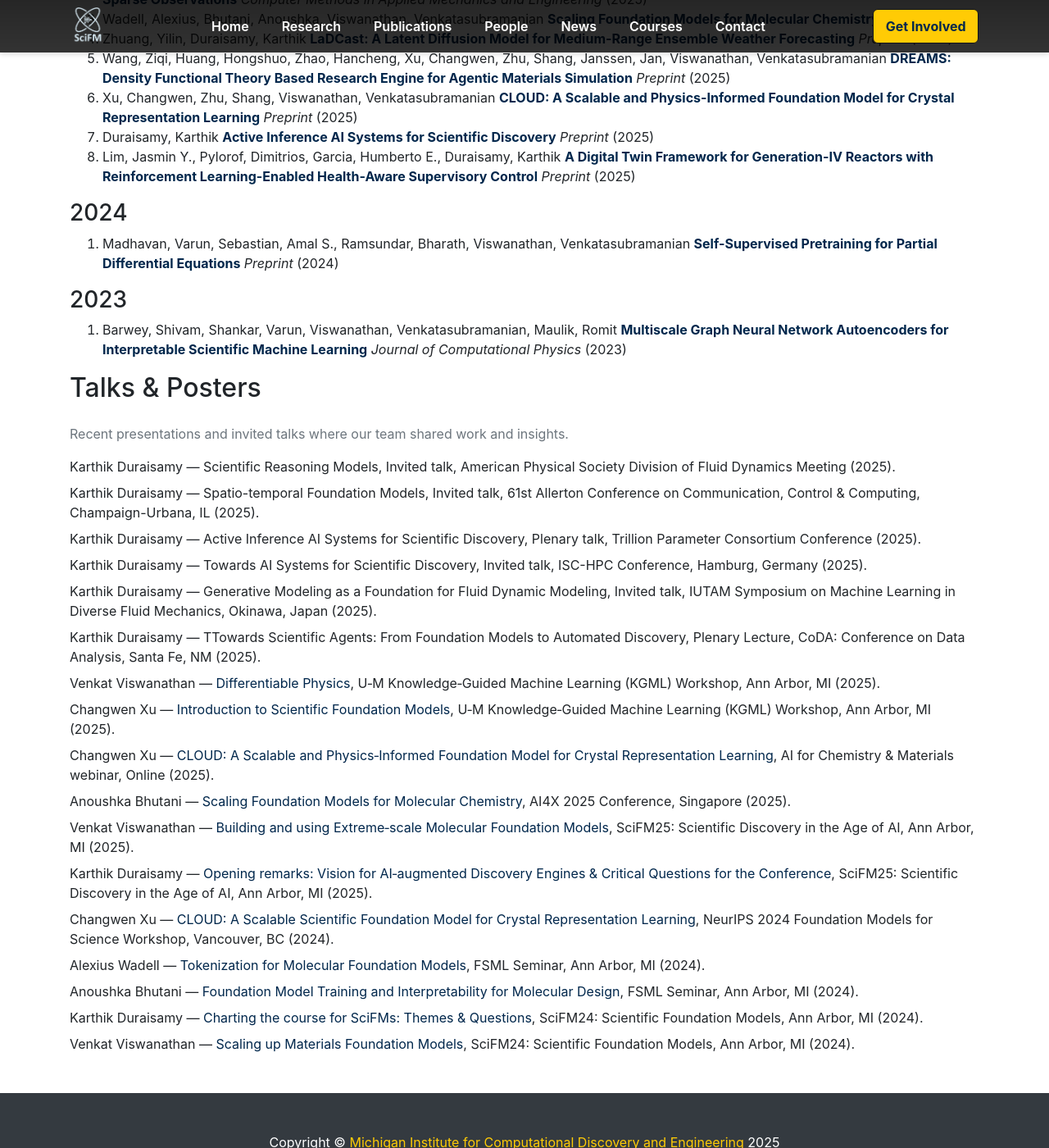
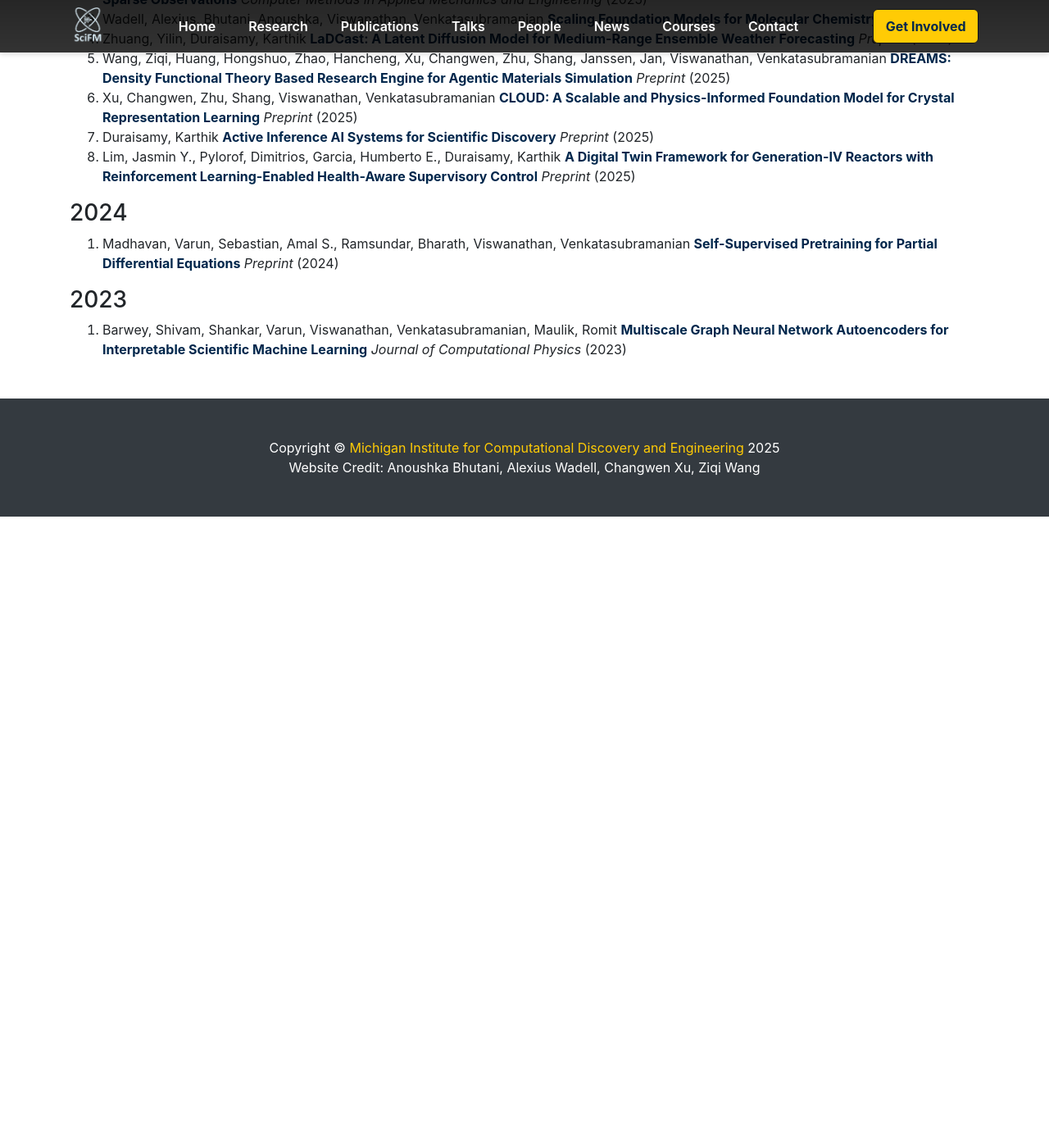
Before and after one commit to scifm/scifm.github.io, a Jekyll site: the page built from publications.html, in a window 1280 px wide and 1400 px high, scrolled down 429 px. Shown: the whole window at 82% size. Built offline with Jekyll 4.4.1, drawn with Linux system fonts in a browser that asks for light colours; nearby versions of some CDN libraries; after the commit the page ends 1059 px from its top, so only the background shows below that.

Commit message:
seperate talks page

```diff
--- a/_data/menu.yml
+++ b/_data/menu.yml
@@ -6,6 +6,9 @@
 
  - title: Publications
    link: /publications/
+
+ - title: Talks
+   link: /talks/
 
  - title: People
    link: /team/
--- a/publications.html
+++ b/publications.html
@@ -27,28 +27,3 @@
     {% endfor %}
   </ol>
 {% endfor %}
-
-
-<h2> Talks & Posters </h2>
-
-<p class="text-muted mb-3 mt-4">Recent presentations and invited talks where our team shared work and insights.</p>
-
-<ul class="list-unstyled">
-  <li class="mb-2">Karthik Duraisamy — Scientific Reasoning Models, Invited talk, American Physical Society Division of Fluid Dynamics Meeting (2025).</li>
-  <li class="mb-2">Karthik Duraisamy — Spatio-temporal Foundation Models, Invited talk, 61st Allerton Conference on Communication, Control & Computing, Champaign-Urbana, IL (2025).</li>
-  <li class="mb-2">Karthik Duraisamy — Active Inference AI Systems for Scientific Discovery, Plenary talk, Trillion Parameter Consortium Conference (2025).</li>
-  <li class="mb-2">Karthik Duraisamy — Towards AI Systems for Scientific Discovery, Invited talk, ISC-HPC Conference, Hamburg, Germany (2025).</li>
-  <li class="mb-2">Karthik Duraisamy — Generative Modeling as a Foundation for Fluid Dynamic Modeling, Invited talk, IUTAM Symposium on Machine Learning in Diverse Fluid Mechanics, Okinawa, Japan (2025).</li>
-  <li class="mb-2">Karthik Duraisamy — TTowards Scientific Agents: From Foundation Models to Automated Discovery, Plenary Lecture, CoDA: Conference on Data Analysis, Santa Fe, NM (2025).</li>
-  <li class="mb-2">Venkat Viswanathan — <a href="https://midas.umich.edu/events/kgml-workshop-leading-the-new-paradigm-of-ai-for-science/" target="_blank">Differentiable Physics</a>, U‑M Knowledge‑Guided Machine Learning (KGML) Workshop, Ann Arbor, MI (2025).</li>
-  <li class="mb-2">Changwen Xu — <a href="https://midas.umich.edu/events/kgml-workshop-leading-the-new-paradigm-of-ai-for-science/" target="_blank">Introduction to Scientific Foundation Models</a>, U‑M Knowledge‑Guided Machine Learning (KGML) Workshop, Ann Arbor, MI (2025).</li>
-  <li class="mb-2">Changwen Xu — <a href="https://www.youtube.com/playlist?list=PLx3IPY60uZ14KOKjTE726eUB_dSgkm9YF" target="_blank">CLOUD: A Scalable and Physics‑Informed Foundation Model for Crystal Representation Learning</a>, AI for Chemistry & Materials webinar, Online (2025).</li>
-  <li class="mb-2">Anoushka Bhutani — <a href="https://openreview.net/forum?id=PFOmiOoRFP" target="_blank">Scaling Foundation Models for Molecular Chemistry</a>, AI4X 2025 Conference, Singapore (2025).</li>
-  <li class="mb-2">Venkat Viswanathan — <a href="https://www.scifmconferences.org/scifm25/scifm25-program" target="_blank">Building and using Extreme‑scale Molecular Foundation Models</a>, SciFM25: Scientific Discovery in the Age of AI, Ann Arbor, MI (2025).</li>
-  <li class="mb-2">Karthik Duraisamy — <a href="https://www.scifmconferences.org/scifm25/scifm25-program" target="_blank">Opening remarks: Vision for AI‑augmented Discovery Engines & Critical Questions for the Conference</a>, SciFM25: Scientific Discovery in the Age of AI, Ann Arbor, MI (2025).</li>
-  <li class="mb-2">Changwen Xu — <a href="https://neurips.cc/virtual/2024/105898" target="_blank">CLOUD: A Scalable Scientific Foundation Model for Crystal Representation Learning</a>, NeurIPS 2024 Foundation Models for Science Workshop, Vancouver, BC (2024).</li>
-  <li class="mb-2">Alexius Wadell — <a href="https://youtu.be/jWxB4nhUfYs?si=s2pa6WORGjmOoMmi" target="_blank">Tokenization for Molecular Foundation Models</a>, FSML Seminar, Ann Arbor, MI (2024).</li>
-  <li class="mb-2">Anoushka Bhutani — <a href="https://youtu.be/nT69HvRECuw?si=kEyuzILZwb_4K1v1" target="_blank">Foundation Model Training and Interpretability for Molecular Design</a>, FSML Seminar, Ann Arbor, MI (2024).</li>
-  <li class="mb-2">Karthik Duraisamy — <a href="https://youtu.be/EFoYqCvCkuc" target="_blank">Charting the course for SciFMs: Themes & Questions</a>, SciFM24: Scientific Foundation Models, Ann Arbor, MI (2024).</li>
-  <li class="mb-2">Venkat Viswanathan — <a href="https://youtu.be/-Wg-PeisjqE" target="_blank">Scaling up Materials Foundation Models</a>, SciFM24: Scientific Foundation Models, Ann Arbor, MI (2024).</li>
-</ul>
```
Also changed, not shown: index.md (+0 -3 lines), research.md (+0 -2 lines), talks.html (added, +46 -0 lines).
